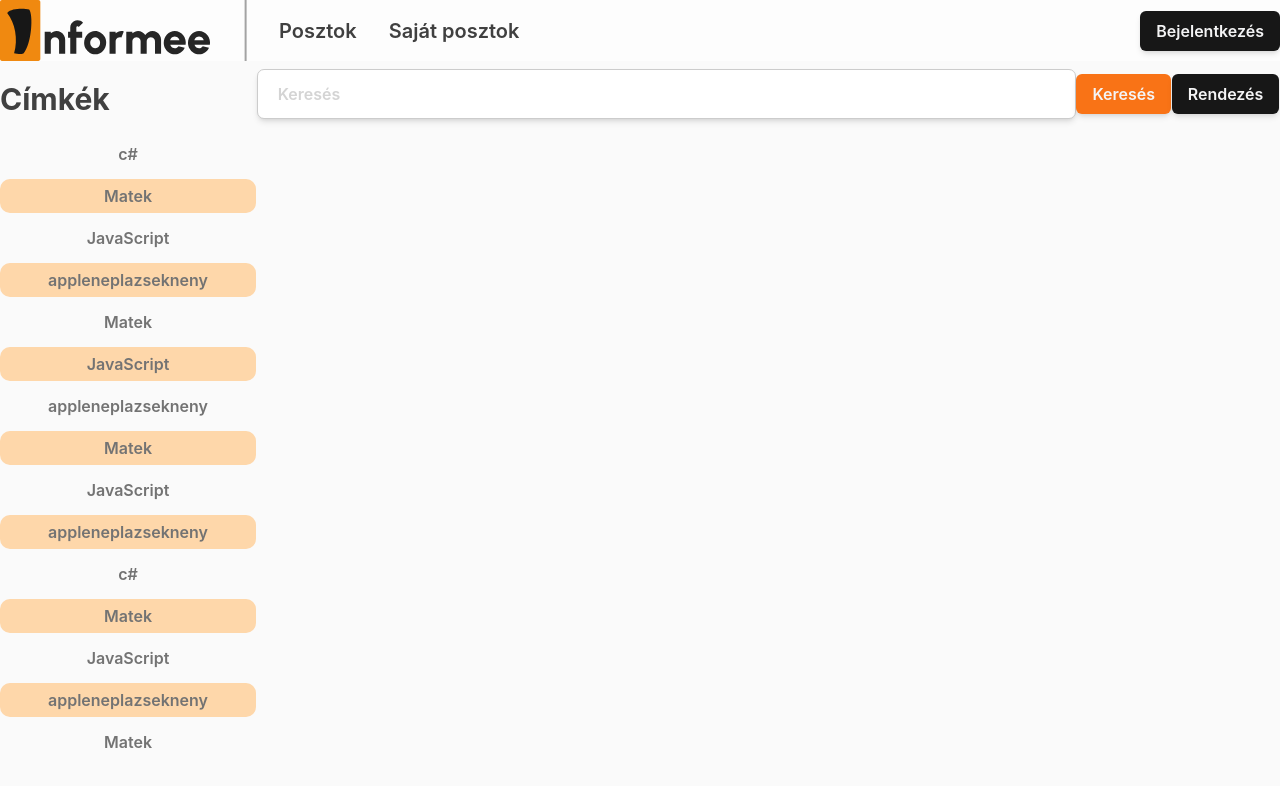
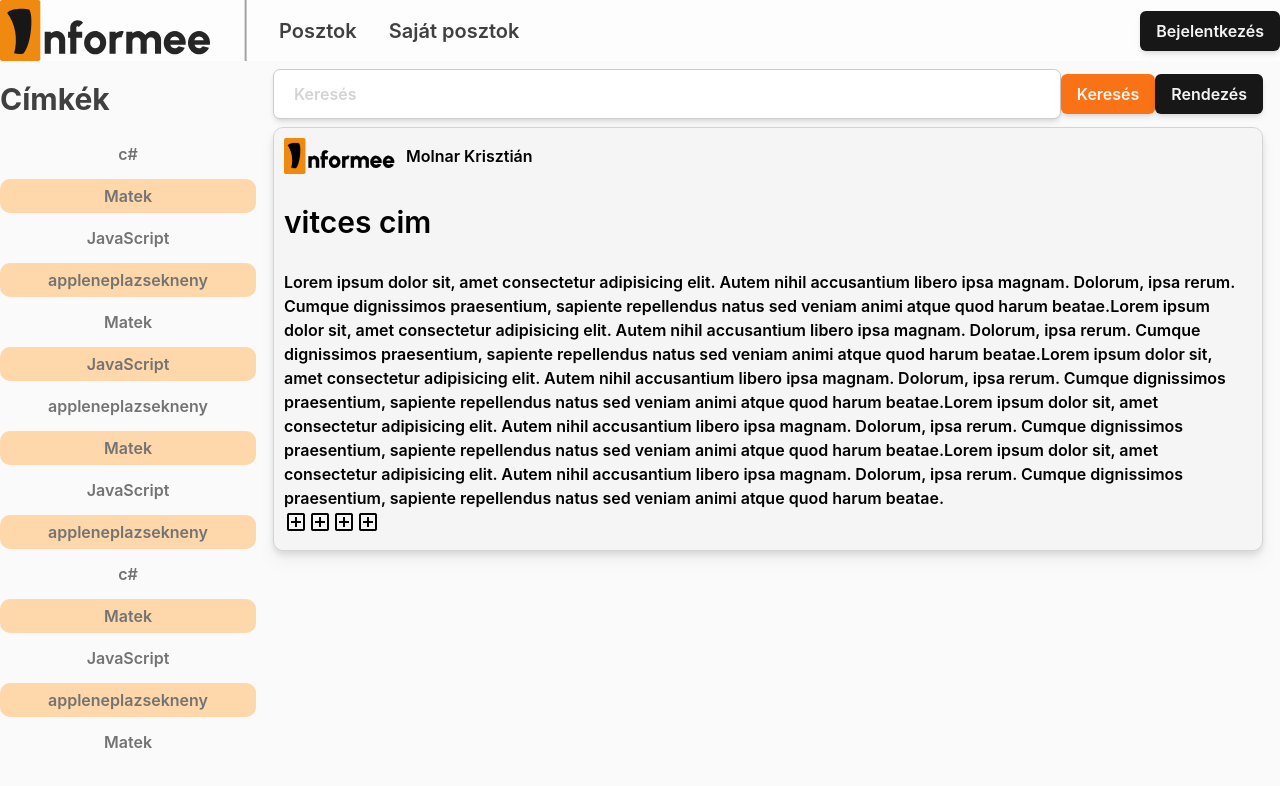
Before and after one commit to WR0NGTH3HU4/Informee, a Vue app: page /Posztok in a window 1280 px wide. Shown: the top 786 px of the page. Built offline with nearby package versions, Linux system fonts and the light colour scheme; what tailwindcss-animated would draw is missing.

Commit message:
unlocked post design

```diff
--- /dev/null
+++ b/src/components/Post.vue
@@ -0,0 +1,44 @@
+<script lang="ts" setup>
+    import PostActionButton from './PostActionButton.vue';
+</script>
+<template>
+    <!--Free-->
+    <div class="FullPost">
+        <div class="head">
+            <img src="../assets/logo.svg" alt="">
+            <h3>Molnar Krisztián</h3>
+        </div>
+        <div class="post">
+            <h3>vitces cim</h3>
+            <p>Lorem ipsum dolor sit, amet consectetur adipisicing elit. Autem nihil accusantium libero ipsa magnam. Dolorum, ipsa rerum. Cumque dignissimos praesentium, sapiente repellendus natus sed veniam animi atque quod harum beatae.Lorem ipsum dolor sit, amet consectetur adipisicing elit. Autem nihil accusantium libero ipsa magnam. Dolorum, ipsa rerum. Cumque dignissimos praesentium, sapiente repellendus natus sed veniam animi atque quod harum beatae.Lorem ipsum dolor sit, amet consectetur adipisicing elit. Autem nihil accusantium libero ipsa magnam. Dolorum, ipsa rerum. Cumque dignissimos praesentium, sapiente repellendus natus sed veniam animi atque quod harum beatae.Lorem ipsum dolor sit, amet consectetur adipisicing elit. Autem nihil accusantium libero ipsa magnam. Dolorum, ipsa rerum. Cumque dignissimos praesentium, sapiente repellendus natus sed veniam animi atque quod harum beatae.Lorem ipsum dolor sit, amet consectetur adipisicing elit. Autem nihil accusantium libero ipsa magnam. Dolorum, ipsa rerum. Cumque dignissimos praesentium, sapiente repellendus natus sed veniam animi atque quod harum beatae.</p>
+        </div>
+        <div class="postactions">
+            <PostActionButton type="like"></PostActionButton>
+            <PostActionButton type="dislike"></PostActionButton>
+            <PostActionButton type="share"></PostActionButton>
+            <PostActionButton type="report"></PostActionButton>
+        </div>
+    </div>
+    <!--Locked-->
+
+</template>
+<style lang="scss" scoped>
+    .FullPost{
+        @apply flex flex-col justify-between content-start items-start bg-neutral-100 drop-shadow-lg border-neutral-300 w-full;
+        border-width: 1px;
+        border-radius: 10px;
+        padding: 10px;
+        height: 80%;
+    }
+    .head{
+        @apply flex flex-row justify-center content-center items-center
+    }
+    img{
+        width: 7rem;
+        margin-right: 10px;
+    }
+    .post h3{
+        @apply text-3xl;
+        margin:30px 0;
+    }
+</style>
--- a/src/components/PostActionButton.vue
+++ b/src/components/PostActionButton.vue
@@ -9,7 +9,7 @@
 </template>
 
 <style scoped>
-.upvote {
+.like {
   border-radius: 10px;
   background-color: #22c55e;
   color: #fafafa;
--- a/src/components/Searchbar.vue
+++ b/src/components/Searchbar.vue
@@ -15,7 +15,7 @@
 </template>
 <style lang="scss" scoped>
     .searchbar{
-        @apply flex flex-row justify-evenly content-center items-center w-full;
+        @apply flex flex-row justify-between content-center items-center w-full;
         #bar{
             width: 80%;
         }
--- a/src/views/Posztok.vue
+++ b/src/views/Posztok.vue
@@ -1,6 +1,7 @@
 <script lang="ts" setup>
     import Sidebar from '@/components/Sidebar.vue';
     import Searchbar from '@/components/Searchbar.vue';
+    import Post from '@/components/Post.vue';
 </script>
 <template>
     <div class="FullPostPage">
@@ -10,6 +11,9 @@
             <!--Searchbar-->
             <Searchbar/>
             <!--Postlist-->
+            <div class="Postlist">
+                <Post/>
+            </div>
         </div>
     </div>
 </template>
@@ -18,6 +22,7 @@
         @apply flex flex-row justify-start content-center items-start
     }
     .Posts{
-        @apply w-full
+        @apply w-full;
+        padding: 0 17px;;
     }
 </style>
```
